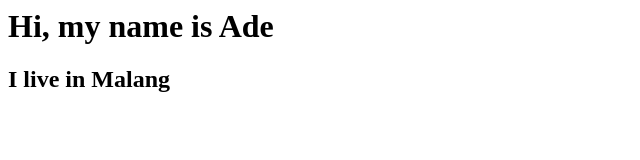
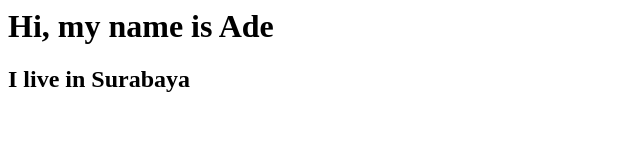
Before and after one commit to Zaychh/Git_Squash, a plain HTML site: page index.html in a window 1280 px wide. Shown: the full height of the page, 0-640 px from the left. Drawn offline with Linux system fonts and the light colour scheme.

Commit message:
Update kota dari Malang Ke Surabaya

```diff
--- a/index.html
+++ b/index.html
@@ -4,6 +4,6 @@
    </head>
    <body>
        <h1>Hi, my name is Ade</h1>
-       <h2>I live in Malang</h2>
+       <h2>I live in Surabaya</h2>
    </body>
 </html>
```
